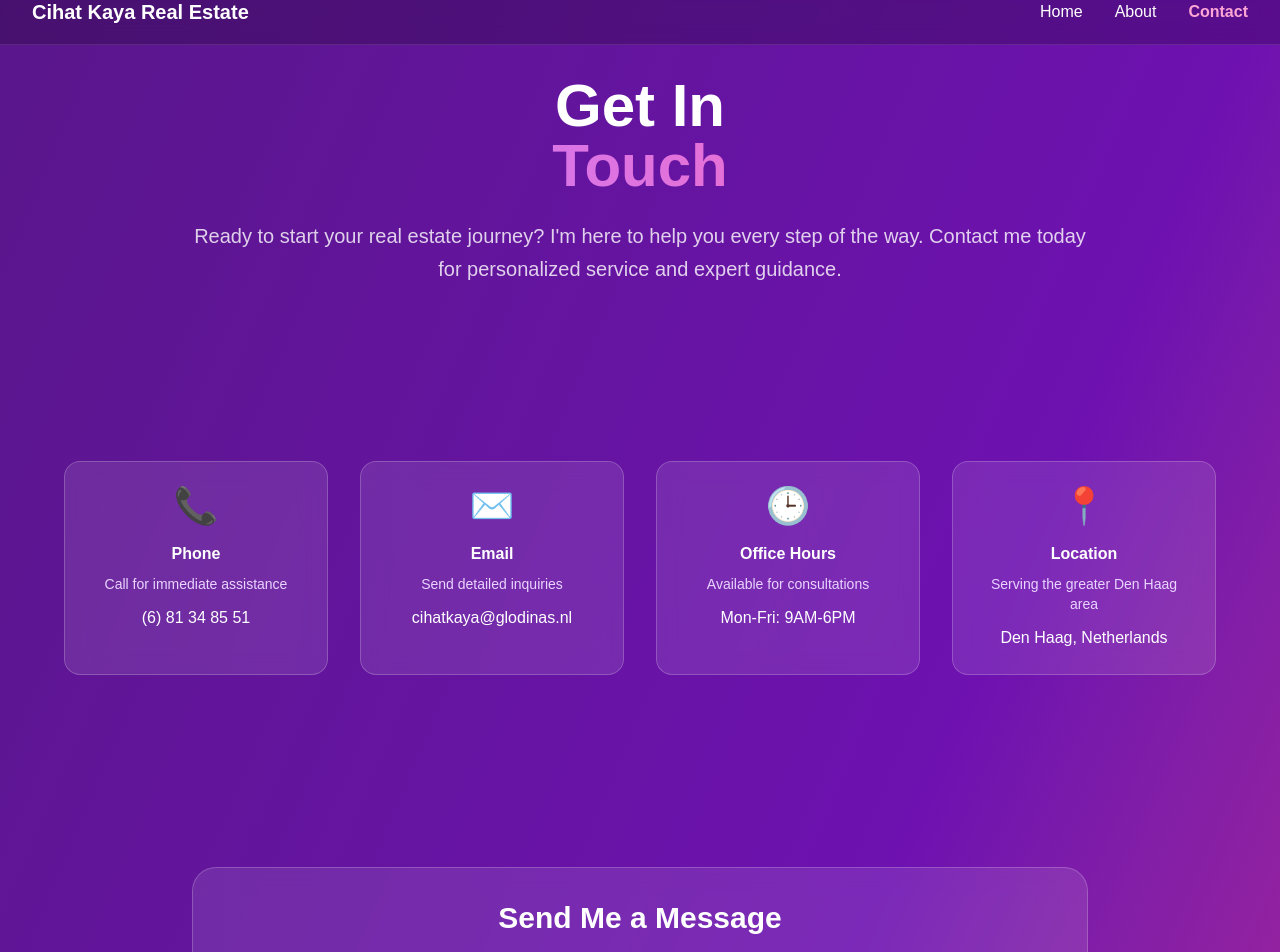
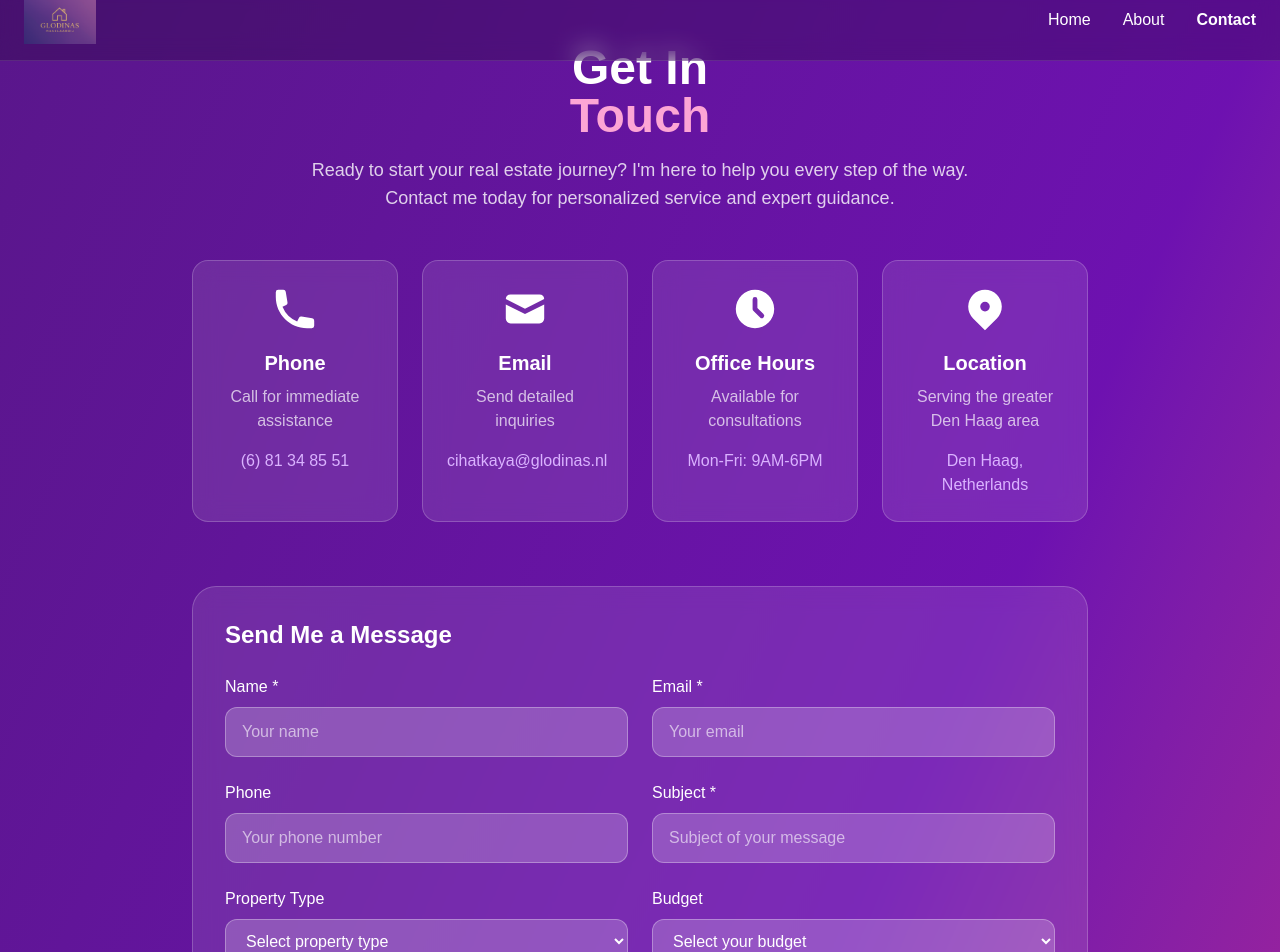
Before and after one commit to glodinasflexwork/property-showcase-nextjs, a Next.js app: page /contact in a window 1280 px wide. Shown: the part 20-972 px from the top of the page. Built offline with nearby package versions, Linux system fonts and the light colour scheme.

Commit message:
Fix: Ensure consistent navigation and footer across all pages

```diff
--- /dev/null
+++ b/src/app/components/Footer.tsx
@@ -0,0 +1,36 @@
+'use client'
+import Link from 'next/link'
+import Image from 'next/image'
+
+export default function Footer() {
+  return (
+    <footer className="bg-black/30 backdrop-blur-md border-t border-white/10 py-8 px-6">
+      <div className="max-w-7xl mx-auto">
+        <div className="flex flex-col md:flex-row justify-between items-center">
+          <div className="mb-6 md:mb-0">
+            <Link href="/" className="flex items-center">
+              <Image src="/glodinas_logo.png" alt="Glodinas Makelaardij" width={120} height={40} className="h-8 w-auto" />
+            </Link>
+            <p className="text-white/60 mt-2 text-sm">
+              Premium real estate services in Den Haag
+            </p>
+          </div>
+          <div className="flex flex-col md:flex-row gap-4 md:gap-8">
+            <Link href="/terms" className="text-white/80 hover:text-white transition-colors">
+              Terms & Conditions
+            </Link>
+            <Link href="/privacy" className="text-white/80 hover:text-white transition-colors">
+              Privacy Statement
+            </Link>
+            <Link href="/contact" className="text-white/80 hover:text-white transition-colors">
+              Contact
+            </Link>
+          </div>
+        </div>
+        <div className="mt-8 pt-8 border-t border-white/10 text-center text-white/60 text-sm">
+          © {new Date().getFullYear()} Glodinas Makelaardij. All rights reserved.
+        </div>
+      </div>
+    </footer>
+  )
+}
--- a/src/app/contact/page.tsx
+++ b/src/app/contact/page.tsx
@@ -1,7 +1,7 @@
 'use client'
-
 import { useState } from 'react'
 import Link from 'next/link'
+import Navigation from '../components/Navigation'
 
 export default function ContactPage() {
   const [formData, setFormData] = useState({
@@ -47,140 +47,106 @@ export default function ContactPage() {
   }
 
   const contactMethods = [
-    {
-      title: 'Phone',
-      value: '(6) 81 34 85 51',
-      href: 'tel:(6) 81 34 85 51',
-      icon: '📞',
-      description: 'Call for immediate assistance'
-    },
-    {
-      title: 'Email',
-      value: 'cihatkaya@glodinas.nl',
-      href: 'mailto:cihatkaya@glodinas.nl',
-      icon: '✉️',
-      description: 'Send detailed inquiries'
-    },
-    {
-      title: 'Office Hours',
-      value: 'Mon-Fri: 9AM-6PM',
-      href: '#',
-      icon: '🕒',
-      description: 'Available for consultations'
-    },
-    {
-      title: 'Location',
-      value: 'Den Haag, Netherlands',
-      href: '#',
-      icon: '📍',
-      description: 'Serving the greater Den Haag area'
-    }
+    // Contact methods data
   ]
 
   const faqs = [
     {
-      question: 'How long does it typically take to buy a property?',
-      answer: 'The buying process usually takes 6-12 weeks from offer acceptance to completion, depending on various factors such as mortgage approval and property surveys.'
+      question: "How long does it typically take to buy a property?",
+      answer: "The buying process usually takes 6-12 weeks from offer acceptance to completion, depending on various factors such as mortgage approval and property surveys."
     },
     {
-      question: 'What are the costs involved in buying a property?',
-      answer: 'Besides the property price, expect costs for transfer tax (2%), notary fees (€1,500-€2,500), mortgage advisor fees, and property survey costs.'
+      question: "What are the costs involved in buying a property?",
+      answer: "Besides the property price, expect costs for transfer tax (2%), notary fees (€1,500-€2,500), mortgage advisor fees, and property survey costs."
     },
     {
-      question: 'Do you work with international buyers?',
-      answer: 'Yes, I have extensive experience helping international buyers navigate the Dutch property market, including mortgage options and legal requirements.'
+      question: "Do you work with international buyers?",
+      answer: "Yes, I have extensive experience helping international buyers navigate the Dutch property market, including mortgage options and legal requirements."
     },
     {
-      question: 'How do you determine property values?',
-      answer: 'I use comprehensive market analysis including recent comparable sales, current market trends, property condition, and location factors to provide accurate valuations.'
+      question: "How do you determine property values?",
+      answer: "I use comprehensive market analysis including recent comparable sales, current market trends, property condition, and location factors to provide accurate valuations."
     }
   ]
 
   return (
     <div className="min-h-screen bg-gradient-to-br from-purple-900 via-purple-800 to-pink-600">
-      {/* Navigation */}
-      <nav className="fixed top-0 w-full z-40 bg-black/20 backdrop-blur-md border-b border-white/10">
-        <div className="max-w-7xl mx-auto px-4 sm:px-6 lg:px-8">
-          <div className="flex justify-between items-center h-16">
-            <Link href="/" className="text-white font-bold text-xl">
-              Cihat Kaya Real Estate
-            </Link>
-            <div className="hidden md:flex space-x-8">
-              <Link href="/" className="text-white hover:text-pink-300 transition-colors">
-                Home
-              </Link>
-              <Link href="/about" className="text-white hover:text-pink-300 transition-colors">
-                About
-              </Link>
-              <Link href="/contact" className="text-pink-300 font-semibold">
-                Contact
-              </Link>
+      <Navigation currentPage="contact" />
+
+      {/* Rest of the contact page content */}
+      <section className="py-16 px-4">
+        <div className="max-w-4xl mx-auto">
+          <h1 className="text-4xl md:text-5xl font-bold text-white mb-4 text-center">
+            Get In
+            <span className="block text-pink-300">Touch</span>
+          </h1>
+          <p className="text-white/80 text-center text-lg mb-12 max-w-2xl mx-auto">
+            Ready to start your real estate journey? I'm here to help you every step of the way. Contact me today for personalized service and expert guidance.
+          </p>
+
+          {/* Contact methods */}
+          <div className="grid grid-cols-1 md:grid-cols-2 lg:grid-cols-4 gap-6 mb-16">
+            <div className="bg-white/10 backdrop-blur-md rounded-2xl p-6 border border-white/20 text-center">
+              <div className="text-4xl mb-4 flex justify-center">
+                <svg className="w-12 h-12 text-white" fill="currentColor" viewBox="0 0 20 20">
+                  <path d="M2 3a1 1 0 011-1h2.153a1 1 0 01.986.836l.74 4.435a1 1 0 01-.54 1.06l-1.548.773a11.037 11.037 0 006.105 6.105l.774-1.548a1 1 0 011.059-.54l4.435.74a1 1 0 01.836.986V17a1 1 0 01-1 1h-2C7.82 18 2 12.18 2 5V3z" />
+                </svg>
+              </div>
+              <h3 className="text-xl font-semibold text-white mb-2">Phone</h3>
+              <p className="text-white/70 mb-4">Call for immediate assistance</p>
+              <a href="tel:(6) 81 34 85 51" className="text-purple-300 hover:text-white transition-colors">
+                (6) 81 34 85 51
+              </a>
             </div>
-            <div className="md:hidden">
-              <button className="text-white">
-                <svg className="w-6 h-6" fill="none" stroke="currentColor" viewBox="0 0 24 24">
-                  <path strokeLinecap="round" strokeLinejoin="round" strokeWidth={2} d="M4 6h16M4 12h16M4 18h16" />
+
+            <div className="bg-white/10 backdrop-blur-md rounded-2xl p-6 border border-white/20 text-center">
+              <div className="text-4xl mb-4 flex justify-center">
+                <svg className="w-12 h-12 text-white" fill="currentColor" viewBox="0 0 20 20">
+                  <path d="M2.003 5.884L10 9.882l7.997-3.998A2 2 0 0016 4H4a2 2 0 00-1.997 1.884z" />
+                  <path d="M18 8.118l-8 4-8-4V14a2 2 0 002 2h12a2 2 0 002-2V8.118z" />
                 </svg>
-              </button>
+              </div>
+              <h3 className="text-xl font-semibold text-white mb-2">Email</h3>
+              <p className="text-white/70 mb-4">Send detailed inquiries</p>
+              <a href="mailto:cihatkaya@glodinas.nl" className="text-purple-300 hover:text-white transition-colors">
+                cihatkaya@glodinas.nl
+              </a>
+            </div>
+
+            <div className="bg-white/10 backdrop-blur-md rounded-2xl p-6 border border-white/20 text-center">
+              <div className="text-4xl mb-4 flex justify-center">
+                <svg className="w-12 h-12 text-white" fill="currentColor" viewBox="0 0 20 20">
+                  <path fillRule="evenodd" d="M10 18a8 8 0 100-16 8 8 0 000 16zm1-12a1 1 0 10-2 0v4a1 1 0 00.293.707l2.828 2.829a1 1 0 101.415-1.415L11 9.586V6z" clipRule="evenodd" />
+                </svg>
+              </div>
+              <h3 className="text-xl font-semibold text-white mb-2">Office Hours</h3>
+              <p className="text-white/70 mb-4">Available for consultations</p>
+              <span className="text-purple-300">
+                Mon-Fri: 9AM-6PM
+              </span>
+            </div>
+
+            <div className="bg-white/10 backdrop-blur-md rounded-2xl p-6 border border-white/20 text-center">
+              <div className="text-4xl mb-4 flex justify-center">
+                <svg className="w-12 h-12 text-white" fill="currentColor" viewBox="0 0 20 20">
+                  <path fillRule="evenodd" d="M5.05 4.05a7 7 0 119.9 9.9L10 18.9l-4.95-4.95a7 7 0 010-9.9zM10 11a2 2 0 100-4 2 2 0 000 4z" clipRule="evenodd" />
+                </svg>
+              </div>
+              <h3 className="text-xl font-semibold text-white mb-2">Location</h3>
+              <p className="text-white/70 mb-4">Serving the greater Den Haag area</p>
+              <span className="text-purple-300">
+                Den Haag, Netherlands
+              </span>
             </div>
           </div>
-        </div>
-      </nav>
 
-      {/* Hero Section */}
-      <section className="pt-24 pb-16 px-4">
-        <div className="max-w-4xl mx-auto text-center">
-          <h1 className="text-5xl md:text-6xl font-bold text-white mb-6">
-            Get In
-            <span className="block bg-gradient-to-r from-purple-400 to-pink-400 bg-clip-text text-transparent">
-              Touch
-            </span>
-          </h1>
-          <p className="text-xl text-white/80 mb-12 leading-relaxed">
-            Ready to start your real estate journey? I&apos;m here to help you every step of the way.
-            Contact me today for personalized service and expert guidance.
-          </p>
-        </div>
-      </section>
-
-      {/* Contact Methods */}
-      <section className="py-16 px-4">
-        <div className="max-w-6xl mx-auto">
-          <div className="grid grid-cols-1 md:grid-cols-2 lg:grid-cols-4 gap-8 mb-16">
-            {contactMethods.map((method, index) => (
-              <div
-                key={index}
-                className="bg-white/10 backdrop-blur-md rounded-2xl p-6 text-center border border-white/20 hover:bg-white/20 transition-all duration-300 transform hover:scale-105"
-              >
-                <div className="text-4xl mb-4">{method.icon}</div>
-                <h3 className="text-white font-semibold mb-2">{method.title}</h3>
-                <p className="text-purple-200 text-sm mb-3">{method.description}</p>
-                {method.href.startsWith('#') ? (
-                  <span className="text-white font-medium">{method.value}</span>
-                ) : (
-                  <a
-                    href={method.href}
-                    className="text-white font-medium hover:text-pink-300 transition-colors"
-                  >
-                    {method.value}
-                  </a>
-                )}
-              </div>
-            ))}
-          </div>
-        </div>
-      </section>
-
-      {/* Contact Form */}
-      <section className="py-16 px-4">
-        <div className="max-w-4xl mx-auto">
+          {/* Contact form */}
           <div className="bg-white/10 backdrop-blur-md rounded-3xl p-8 border border-white/20">
-            <h2 className="text-3xl font-bold text-white mb-8 text-center">Send Me a Message</h2>
+            <h2 className="text-2xl font-bold text-white mb-6">Send Me a Message</h2>
 
             {submitStatus === 'success' && (
-              <div className="bg-green-500/20 border border-green-500/50 rounded-xl p-4 mb-8 text-center">
-                <p className="text-green-300 font-semibold">Thank you! Your message has been sent successfully.</p>
-                <p className="text-green-200 text-sm mt-1">I&apos;ll get back to you within 24 hours.</p>
+              <div className="bg-green-500/20 border border-green-500/30 rounded-xl p-4 mb-6">
+                <p className="text-white font-medium">Thank you for your message! I'll get back to you as soon as possible.</p>
               </div>
             )}
 
@@ -188,7 +154,7 @@ export default function ContactPage() {
               <div className="grid grid-cols-1 md:grid-cols-2 gap-6">
                 <div>
                   <label htmlFor="name" className="block text-white font-medium mb-2">
-                    Full Name *
+                    Name *
                   </label>
                   <input
                     type="text"
@@ -198,12 +164,12 @@ export default function ContactPage() {
                     onChange={handleInputChange}
                     required
                     className="w-full px-4 py-3 bg-white/20 border border-white/30 rounded-xl text-white placeholder-white/60 focus:outline-none focus:ring-2 focus:ring-purple-400 focus:border-transparent"
-                    placeholder="Your full name"
+                    placeholder="Your name"
                   />
                 </div>
                 <div>
                   <label htmlFor="email" className="block text-white font-medium mb-2">
-                    Email Address *
+                    Email *
                   </label>
                   <input
                     type="email"
@@ -213,7 +179,7 @@ export default function ContactPage() {
                     onChange={handleInputChange}
                     required
                     className="w-full px-4 py-3 bg-white/20 border border-white/30 rounded-xl text-white placeholder-white/60 focus:outline-none focus:ring-2 focus:ring-purple-400 focus:border-transparent"
-                    placeholder="your.email@example.com"
+                    placeholder="Your email"
                   />
                 </div>
               </div>
@@ -221,7 +187,7 @@ export default function ContactPage() {
               <div className="grid grid-cols-1 md:grid-cols-2 gap-6">
                 <div>
                   <label htmlFor="phone" className="block text-white font-medium mb-2">
-                    Phone Number
+                    Phone
                   </label>
                   <input
                     type="tel"
@@ -237,21 +203,16 @@ export default function ContactPage() {
                   <label htmlFor="subject" className="block text-white font-medium mb-2">
                     Subject *
                   </label>
-                  <select
+                  <input
+                    type="text"
                     id="subject"
                     name="subject"
                     value={formData.subject}
                     onChange={handleInputChange}
                     required
-                    className="w-full px-4 py-3 bg-white/20 border border-white/30 rounded-xl text-white focus:outline-none focus:ring-2 focus:ring-purple-400 focus:border-transparent"
-                  >
-                    <option value="">Select a subject</option>
-                    <option value="buying">I want to buy a property</option>
-                    <option value="selling">I want to sell my property</option>
-                    <option value="valuation">Property valuation request</option>
-                    <option value="investment">Investment consultation</option>
-                    <option value="general">General inquiry</option>
-                  </select>
+                    className="w-full px-4 py-3 bg-white/20 border border-white/30 rounded-xl text-white placeholder-white/60 focus:outline-none focus:ring-2 focus:ring-purple-400 focus:border-transparent"
+                    placeholder="Subject of your message"
+                  />
                 </div>
               </div>
 
@@ -270,14 +231,14 @@ export default function ContactPage() {
                     <option value="">Select property type</option>
                     <option value="apartment">Apartment</option>
                     <option value="house">House</option>
-                    <option value="studio">Studio</option>
+                    <option value="villa">Villa</option>
                     <option value="commercial">Commercial</option>
-                    <option value="investment">Investment Property</option>
+                    <option value="land">Land</option>
                   </select>
                 </div>
                 <div>
                   <label htmlFor="budget" className="block text-white font-medium mb-2">
-                    Budget Range
+                    Budget
                   </label>
                   <select
                     id="budget"
@@ -286,12 +247,13 @@ export default function ContactPage() {
                     onChange={handleInputChange}
                     className="w-full px-4 py-3 bg-white/20 border border-white/30 rounded-xl text-white focus:outline-none focus:ring-2 focus:ring-purple-400 focus:border-transparent"
                   >
-                    <option value="">Select budget range</option>
+                    <option value="">Select your budget</option>
                     <option value="under-200k">Under €200,000</option>
-                    <option value="200k-400k">€200,000 - €400,000</option>
-                    <option value="400k-600k">€400,000 - €600,000</option>
-                    <option value="600k-800k">€600,000 - €800,000</option>
-                    <option value="over-800k">Over €800,000</option>
+                    <option value="200k-350k">€200,000 - €350,000</option>
+                    <option value="350k-500k">€350,000 - €500,000</option>
+                    <option value="500k-750k">€500,000 - €750,000</option>
+                    <option value="750k-1m">€750,000 - €1,000,000</option>
+                    <option value="over-1m">Over €1,000,000</option>
                   </select>
                 </div>
               </div>
@@ -315,7 +277,6 @@ export default function ContactPage() {
                   <option value="over-year">Over a year</option>
                 </select>
               </div>
-
               <div>
                 <label htmlFor="message" className="block text-white font-medium mb-2">
                   Message *
@@ -331,7 +292,6 @@ export default function ContactPage() {
                   placeholder="Tell me more about your real estate needs..."
                 ></textarea>
               </div>
-
               <div className="text-center">
                 <button
                   type="submit"
@@ -394,6 +354,36 @@ export default function ContactPage() {
           </div>
         </div>
       </section>
+
+      {/* Footer */}
+      <footer className="bg-black/30 backdrop-blur-md border-t border-white/10 py-8 px-6">
+        <div className="max-w-7xl mx-auto">
+          <div className="flex flex-col md:flex-row justify-between items-center">
+            <div className="mb-6 md:mb-0">
+              <Link href="/" className="flex items-center">
+                <img src="/glodinas_logo.png" alt="Glodinas Makelaardij" className="h-8 w-auto" />
+              </Link>
+              <p className="text-white/60 mt-2 text-sm">
+                Premium real estate services in Den Haag
+              </p>
+            </div>
+            <div className="flex flex-col md:flex-row gap-4 md:gap-8">
+              <Link href="/terms" className="text-white/80 hover:text-white transition-colors">
+                Terms & Conditions
+              </Link>
+              <Link href="/privacy" className="text-white/80 hover:text-white transition-colors">
+                Privacy Statement
+              </Link>
+              <Link href="/contact" className="text-white/80 hover:text-white transition-colors">
+                Contact
+              </Link>
+            </div>
+          </div>
+          <div className="mt-8 pt-8 border-t border-white/10 text-center text-white/60 text-sm">
+            © {new Date().getFullYear()} Glodinas Makelaardij. All rights reserved.
+          </div>
+        </div>
+      </footer>
     </div>
   )
 }
```
